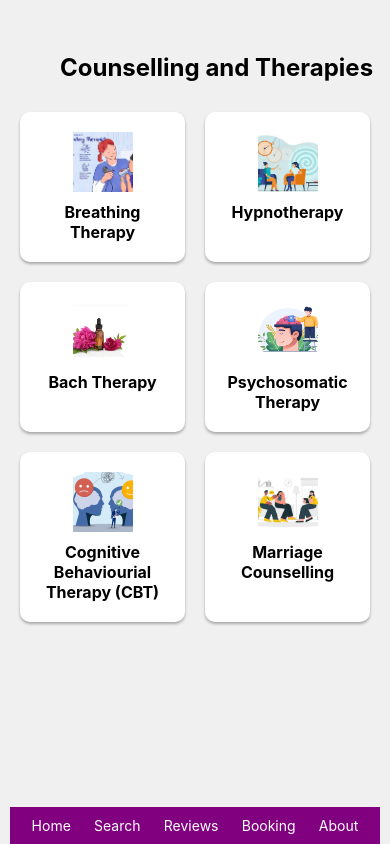
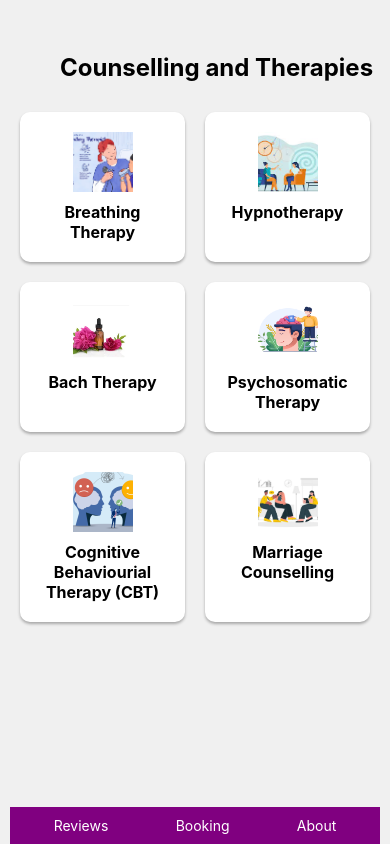
Before and after one commit to madhu814/MINDFUL-PATH-HUB-APP, a React Native app: screen /Therapy in a window 390 px wide. Built offline with nearby package versions, Linux system fonts and the light colour scheme.

Commit message:
finalism

```diff
--- a/src/About.js
+++ b/src/About.js
@@ -2,7 +2,7 @@ import {StyleSheet, Text, View, ScrollView, Image} from 'react-native';
 import React from 'react';
 import {height} from '@fortawesome/free-solid-svg-icons/fa0';
 import * as Animatable from 'react-native-animatable';
-const About = () => {
+const About = ({navigation}) => {
   return (
     <ScrollView contentContainerStyle={styles.scrollView}>
       <View style={styles.View}>
--- a/src/Review.js
+++ b/src/Review.js
@@ -1,7 +1,7 @@
 import React from 'react';
 import {ScrollView, StyleSheet, Text, View, Image} from 'react-native';
 
-const Review = () => {
+const Review = ({navigation}) => {
   return (
     <ScrollView contentContainerStyle={styles.scrollView}>
       <View style={styles.header}>
--- a/src/Therapy.js
+++ b/src/Therapy.js
@@ -1,12 +1,7 @@
 import React from 'react';
 
-
-
-// Then use it in the ImageBackground component
-
-
-import { StyleSheet, View, Text,  FlatList, TouchableOpacity,Image} from 'react-native';
-
+import { StyleSheet, View, Text,  FlatList, TouchableOpacity,Image,navigate,navigation} from 'react-native';
+import { useNavigation } from '@react-navigation/native';
 
 
 const data = [
@@ -18,7 +13,7 @@ const data = [
   { id: '6', title: 'Marriage Counselling', image: require('../assets/images/MarriageCounseling.jpg') },
 ];
 
-const Therapy = () => {
+const Therapy = ({navigation}) => {
 
   const renderItem = ({ item }) => (
     <TouchableOpacity style={styles.item}>
@@ -42,8 +37,7 @@ const Therapy = () => {
 
 
   <View style={styles.footer}>
-    <Text style={styles.footerText}>Home</Text>
-    <Text style={styles.footerText}>Search</Text>
+
   <TouchableOpacity onPress={() => navigation.navigate('Review')}>
     <Text style={styles.footerText}>Reviews</Text>
   </TouchableOpacity>
@@ -107,7 +101,7 @@ const styles = StyleSheet.create({
     justifyContent: 'space-around',
     padding: 10,
     backgroundColor: 'purple',
-
+    width:"100%"
   },
   footerText: {
     color: 'white',
```
Lines whose indentation alone changed are shown as unchanged.
